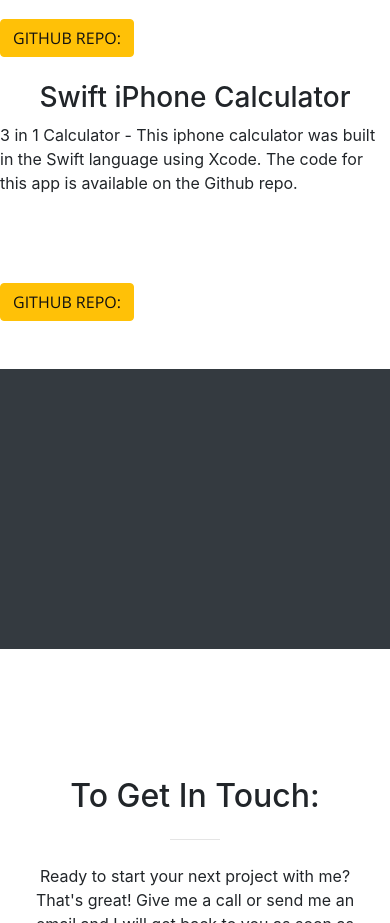
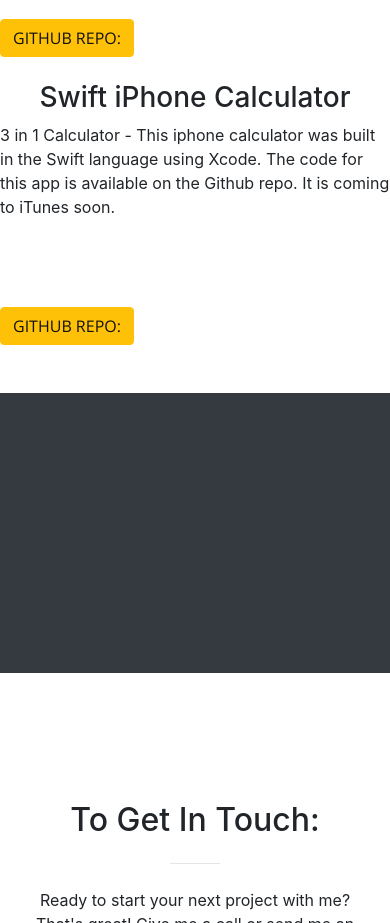
Before and after one commit to jimvickery/jimvickery.github.io, a website with bundled scripts: page index.html in a window 390 px wide. Shown: the part 7800-8723 px from the top of the page. Built offline with nearby package versions, Linux system fonts and the light colour scheme.

Commit message:
Added text to iphone app details

```diff
--- a/index.html
+++ b/index.html
@@ -386,7 +386,7 @@
               <div class="col-lg-4 col-sm-6">
                 <br>
                   <h3 align="center">Swift iPhone Calculator</h3>
-                  <p>3 in 1 Calculator - This iphone calculator was built in the Swift language using Xcode. The code for this app is available on the Github repo.</p>
+                  <p>3 in 1 Calculator - This iphone calculator was built in the Swift language using Xcode. The code for this app is available on the Github repo. It is coming to iTunes soon.</p>
                  <br><br><br>
                   <a href="https://github.com/jimvickery/iphone_3in1_calculator" class="btn btn-warning" role="button" target="_blank">Github Repo:</a>
 
```
